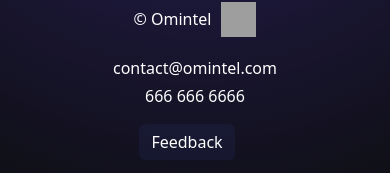
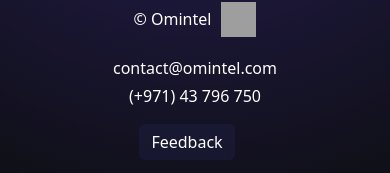
Before and after one commit to akshatagar/website, a Next.js app: page /feedback in a window 390 px wide. Shown: the part 668-841 px from the top of the page. Built offline with nearby package versions, Linux system fonts and the light colour scheme; grey boxes are pictures that could not be loaded.

Commit message:
fixed phone no

```diff
--- a/src/components/general/Footer.jsx
+++ b/src/components/general/Footer.jsx
@@ -18,7 +18,7 @@
               <a href="mailto:contact@omintel.com" className="text-white text-decoration-none">contact@omintel.com</a>
             </div>
             <div className="d-flex align-items-center justify-content-center">
-              <a href="tel:6666666666" className="text-white text-decoration-none">666 666 6666</a>
+              <a href="tel:+97143796750" className="text-white text-decoration-none">(+971) 43 796 750</a>
             </div>
           </div>
         </div>
--- a/src/components/homepage/Hero.jsx
+++ b/src/components/homepage/Hero.jsx
@@ -13,8 +13,8 @@
       id: i,
       name: partners[i].name,
       img: partners[i].logoUrl,
-      top: `calc(${Math.sin(i * interval * (Math.PI / 180)) * 40}% + 50%)`,
-      left: `calc(${Math.cos(i * interval * (Math.PI / 180)) * 40}% + 50%)`,
+      top: `calc(${Math.sin((i * interval * (Math.PI / 180)) + (Math.PI / 4)) * 40}% + 50%)`,
+      left: `calc(${Math.cos(i * interval * (Math.PI / 180) + (Math.PI / 4)) * 40}% + 50%)`,
       size: '55px'
     });
   }
```
